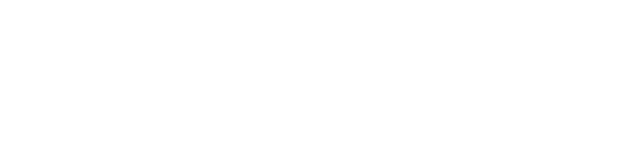
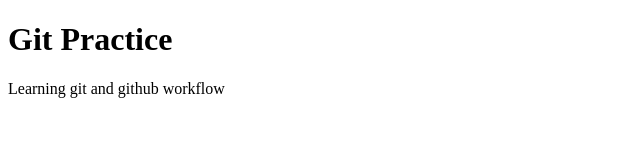
Before and after one commit to tims07/Practice_ztm, a plain HTML site: page index.html in a window 1280 px wide. Shown: the whole page, without its empty margins (0-640 px from the left). Drawn offline with Linux system fonts and the light colour scheme.

Commit message:
add text

```diff
--- a/index.html
+++ b/index.html
@@ -7,6 +7,8 @@
     <title>Document</title>
 </head>
 <body>
+    <h1>Git Practice</h1>
+    <p>Learning git and github workflow</p>
 
 </body>
 <script src="script.js"></script>
```
